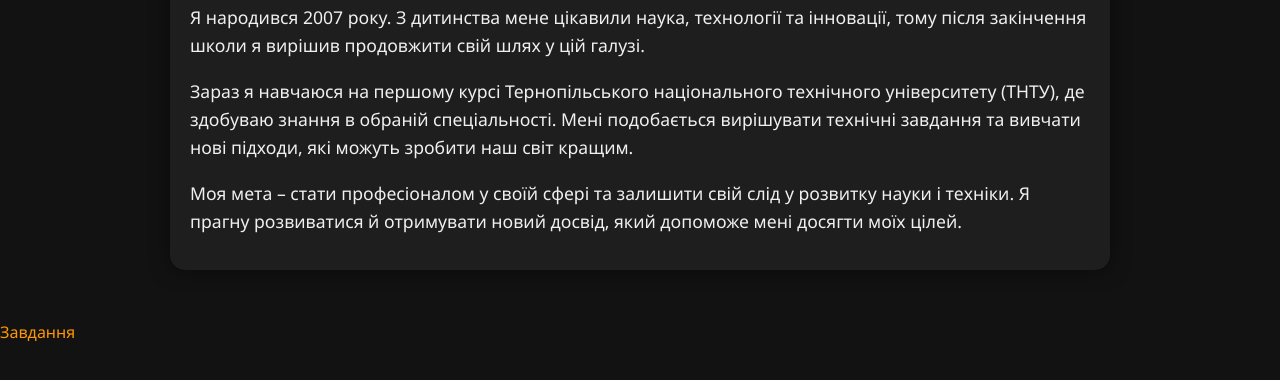
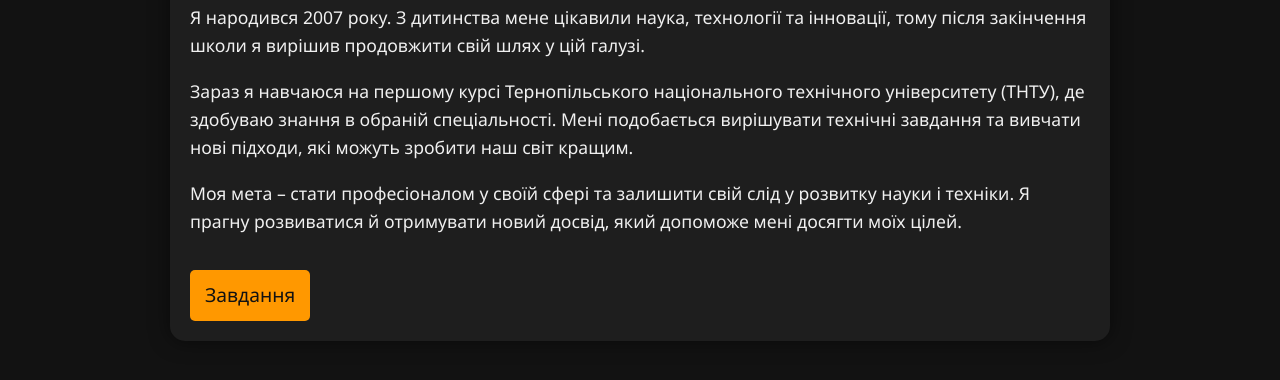
Before and after one commit to Arnis-code/test, a plain HTML site: page index.html in a window 1280 px wide. Shown: the part 160-540 px from the top of the page. Drawn offline with Linux system fonts and the light colour scheme.

Commit message:
Update index.html

```diff
--- a/index.html
+++ b/index.html
@@ -31,12 +31,20 @@
             font-size: 1.1em;
         }
         a {
-            color: #ff9800;
+            display: inline-block;
+            margin-top: 20px;
+            padding: 10px 15px;
+            font-size: 1.2em;
+            background-color: #ff9800;
+            color: #121212;
+            border-radius: 5px;
+            text-align: center;
             text-decoration: none;
-            transition: color 0.3s;
+            transition: background-color 0.3s, color 0.3s;
         }
         a:hover {
-            color: #ffc107;
+            background-color: #ffc107;
+            color: #121212;
         }
     </style>
 </head>
@@ -46,7 +54,7 @@
         <p>Я народився 2007 року. З дитинства мене цікавили наука, технології та інновації, тому після закінчення школи я вирішив продовжити свій шлях у цій галузі.</p>
         <p>Зараз я навчаюся на першому курсі Тернопільського національного технічного університету (ТНТУ), де здобуваю знання в обраній спеціальності. Мені подобається вирішувати технічні завдання та вивчати нові підходи, які можуть зробити наш світ кращим.</p>
         <p>Моя мета – стати професіоналом у своїй сфері та залишити свій слід у розвитку науки і техніки. Я прагну розвиватися й отримувати новий досвід, який допоможе мені досягти моїх цілей.</p>
+        <a href="index2.html">Завдання</a>
     </div>
-     <a href="index2.html">Завдання</a>
 </body>
 </html>
```
